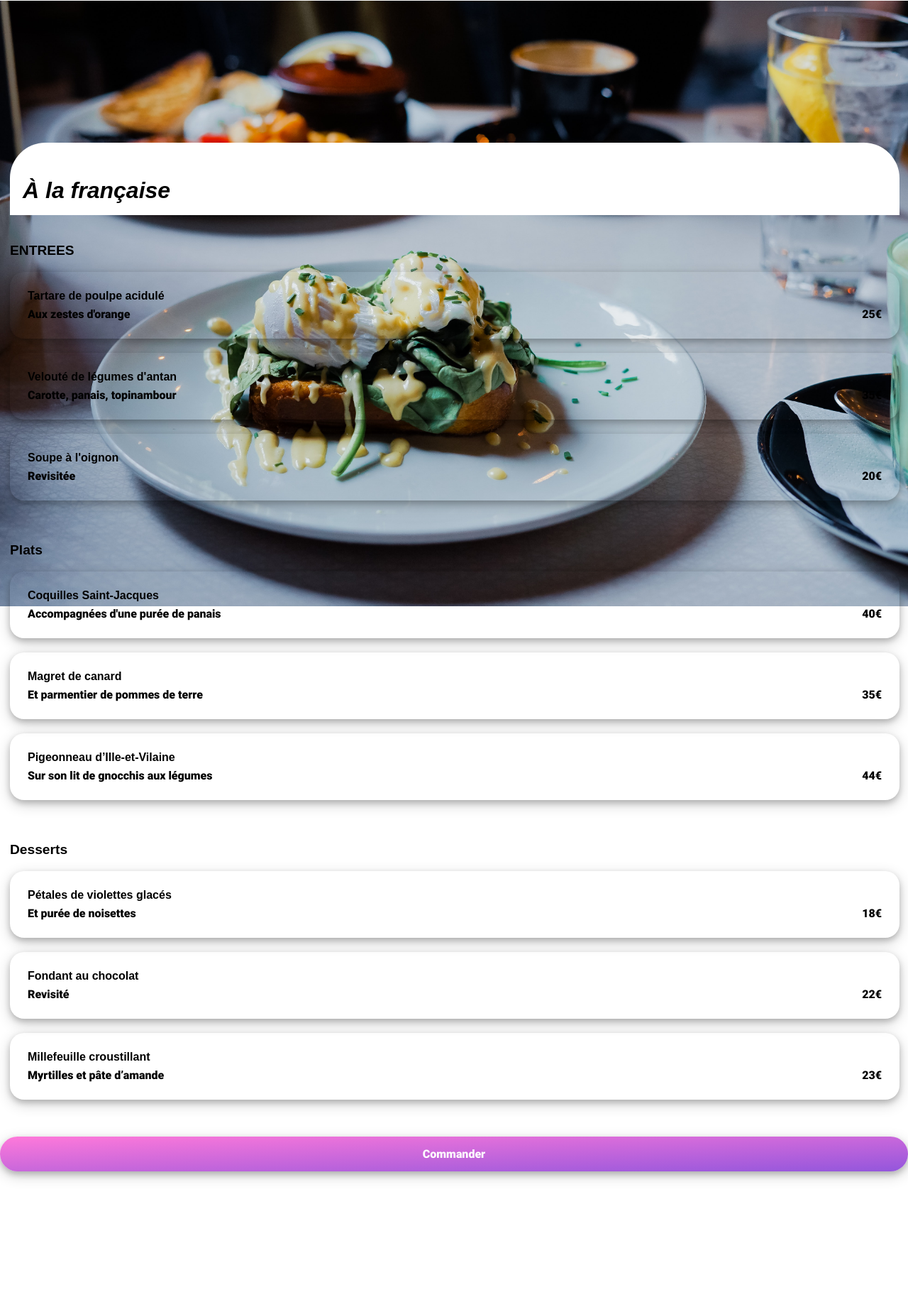
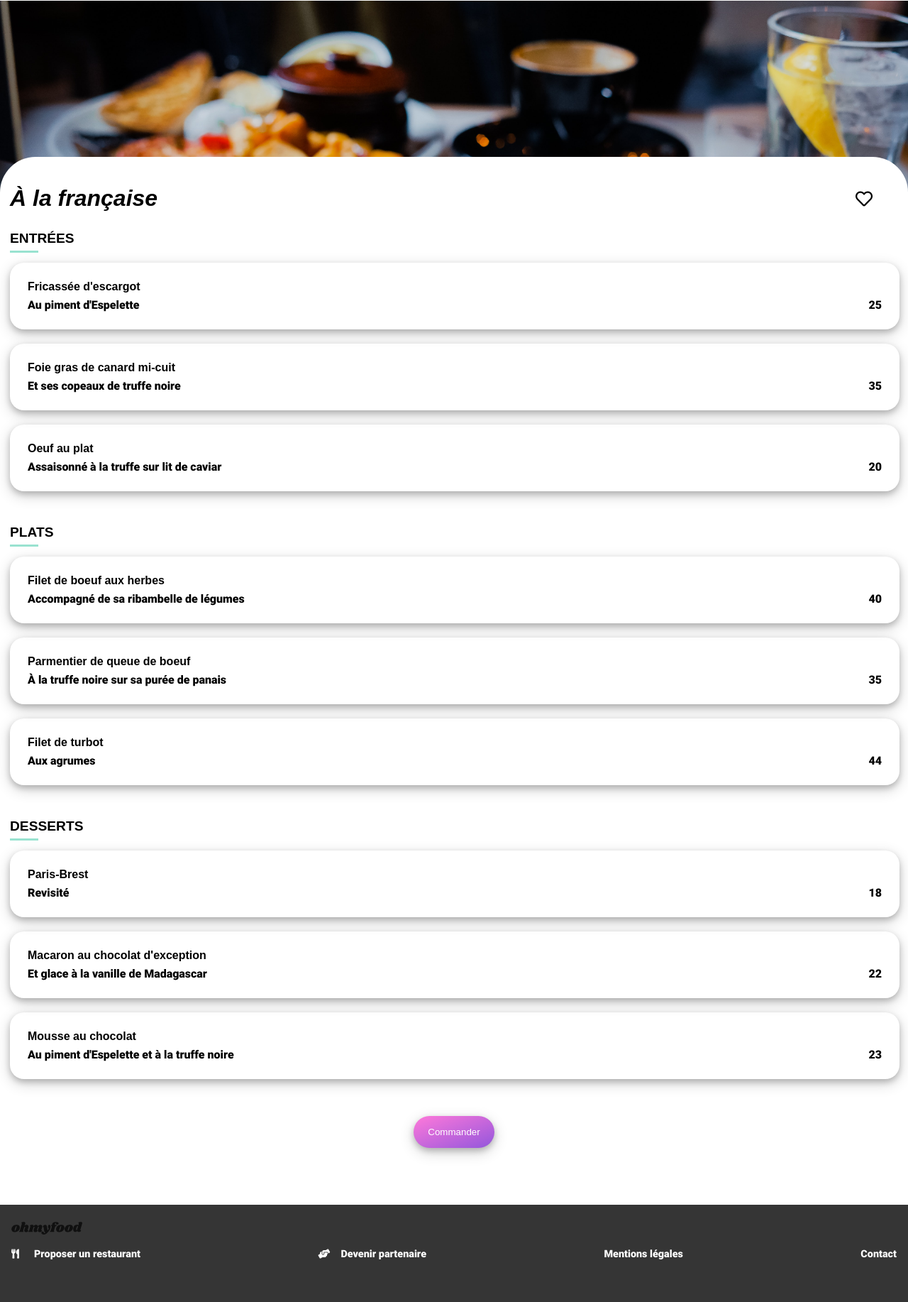
Before and after one commit to mikafrdev/MikaelDelpont_3_21092021, a website: page menu_french.html in a window 1280 px wide. Shown: the part 65-1899 px from the top of the page at 71% size. Before the commit the page ends 1763 px from the top, so only its background shows below. Drawn offline with Linux system fonts and the light colour scheme.

Commit message:
Update mobile & desktop

```diff
--- a/menu_french.html
+++ b/menu_french.html
@@ -16,93 +16,100 @@
 <body>
 
     <!-- MAIN ? -->
-    <header class="container--flexrow">
+    <header class="logo">
+            <a class="picto_arrow_back" href="index.html"><i class="fas fa-arrow-left"></i></a>
+            <a href="index.html">
+                <img src="images/ohmyfood.png" width="164" alt="Logo ohmyfood" title="Oh My Food">
+            </a>
+    </header>
 
-            <div class="logo">
-                <a class="logo__arrow_back" href="index.html"><i class="fas fa-arrow-left"></i></a>
-                <a href="index.html">
-                    <img src="images/ohmyfood.png" width="164" alt="Logo ohmyfood" title="Oh My Food">
-                </a>
+    <section class="container bgphoto bgphoto--photo3">
+
+        <div class="container--menu container--bg2">
+
+            <div class="container--flexrowmenu">
+                <h1 class="menu">À la française</h1>
+                <i class="far fa-heart picto_heart"></i>
             </div>
 
-    </header>
+            <h2 class="menu">ENTRÉES</h2>
+            <div class="title-underline"></div>
 
-    <section class="container container--bg2 bgphoto bgphoto--photo3">
+            <div class="shape shape--menu">
+                <ul>
+                    <li>
+                        <a href="#"></a>
+                        <h3>Fricassée d'escargot</h3>
+                        <p>Au piment d'Espelette </p>
+                        <p>25</p>
+                    </li>
 
-        <div class="container--menu"> <!--class utile ?-->
-            <h1>À la française</h1> <!-- Mettre le radius de H1 dans le section container -->
+                    <li>
+                        <a href="#"></a>
+                        <h3>Foie gras de canard mi-cuit</h3>
+                        <p>Et ses copeaux de truffe noire</p>
+                        <p>35</p>
+                    </li>
 
-            <h2>ENTREES</h2>
+                    <li>
+                        <a href="#"></a>
+                        <h3>Oeuf au plat</h3>
+                        <p>Assaisonné à la truffe sur lit de caviar</p>
+                        <p>20</p>
+                    </li>
 
-            <div class="shape">
+                </ul>
+            </div>
 
-                <div class="plat">
-                    <h3>Tartare de poulpe acidulé</h3>
-                    <p>Aux zestes d'orange</p>
-                    <p>25€</p>
+            <h2 class="menu">PLATS</h2>
+            <div class="title-underline"></div>
+
+                <div class="shape shape--menu">
+                <ul>
+                    <li><a href="#"></a><h3>Filet de boeuf aux herbes</h3>
+                    <p>Accompagné de sa ribambelle de légumes</p>
+                    <p>40</p></li>
+
+                    <li><a href="#"></a><h3>Parmentier de queue de boeuf</h3>
+                    <p>À la truffe noire sur sa purée de panais</p>
+                    <p>35</p></li>
+
+                    <li><a href="#"></a><h3>Filet de turbot</h3>
+                    <p>Aux agrumes</p>
+                    <p>44</p></li>
+                    </ul>
                 </div>
 
-                <div class="plat">
-                    <h3>Velouté de légumes d'antan</h3>
-                    <p>Carotte, panais, topinambour</p>
-                    <p>35€</p>
-                </div>
+                <h2 class="menu">DESSERTS</h2>
+                <div class="title-underline"></div>
 
-                <div class="plat">
-                    <h3>Soupe à l'oignon</h3>
-                    <p>Revisitée</p>
-                    <p>20€</p>
-                </div>
+                <div class="shape shape--menu">
+                <ul>
+                    <li><a href="#"></a><h3>Paris-Brest</h3>
+                    <p>Revisité</p>
+                    <p>18</p></li>
 
-                <h2>Plats</h2>
+                    <li><a href="#"></a><h3>Macaron au chocolat d'exception </h3>
+                    <p>Et glace à la vanille de Madagascar</p>
+                    <p>22</p></li>
 
-                <div class="plat">
-                    <h3>Coquilles Saint-Jacques</h3>
-                    <p>Accompagnées d'une purée de panais</p>
-                    <p>40€</p>
-                </div>
-
-                <div class="plat">
-                    <h3>Magret de canard</h3>
-                    <p>Et parmentier de pommes de terre</p>
-                    <p>35€</p>
-                </div>
-
-                <div class="plat">
-                    <h3>Pigeonneau d’Ille-et-Vilaine</h3>
-                    <p>Sur son lit de gnocchis aux légumes</p>
-                    <p>44€</p>
-                </div>
-
-                <h2>Desserts</h2>
-
-                <div class="plat">
-                    <h3>Pétales de violettes glacés</h3>
-                    <p>Et purée de noisettes</p>
-                    <p>18€</p>
-                </div>
-
-                <div class="plat">
-                    <h3>Fondant au chocolat</h3>
-                    <p>Revisité</p>
-                    <p>22€</p>
-                </div>
-
-                <div class="plat">
-                    <h3>Millefeuille croustillant</h3>
-                    <p>Myrtilles et pâte d’amande</p>
-                    <p>23€</p>
+                    <li><a href="#"></a><h3>Mousse au chocolat </h3>
+                    <p>Au piment d'Espelette et à la truffe noire</p>
+                    <p>23</p></li>
+                    </ul>
                 </div>
 
             </div>
 
         </div>
 
-        <div class="btncta">Commander</div>
+        <div class="container container--rowcenter">
+            <button class="btncta">Commander</button>
+        </div>
 
     </section>
 
-    <!--footer class="container container--padding container--footer">
+    <footer class="container container--padding container--footer">
         <a href="index.html"><img src="images/ohmyfood@2x.svg" alt="Logo ohmyfood" title="Oh My Food" /></a>
         <ul class="container container--flexrow">
             <li><i class="fas fa-utensils"></i><a href="">Proposer un restaurant</a></li>
@@ -110,7 +117,7 @@
             <li><a href="">Mentions légales</a></li>
             <li><a href="">Contact</a></li>
         </ul>
-    </footer-->
+    </footer>
 
 </body>
 </html>
--- a/scss/base/_typography.scss
+++ b/scss/base/_typography.scss
@@ -30,13 +30,23 @@ h1, h2, h3, h4 {
 
 h1 {
     font-size: 1.4em;
+    &.menu {
+        font-size: 2em;
+        font-weight: 800;
+        font-style: italic;
+    }
 }
 
 h2 {
     font-size: 1.2em;
     margin-top: 20px;
-    line-height: 60px;
     width: 100%;
+    &.hp {
+        line-height: 60px;
+    }
+    &.menu {
+        line-height: 35px;
+    }
 }
 
 h3 {
--- a/scss/components/_buttons.scss
+++ b/scss/components/_buttons.scss
@@ -2,6 +2,7 @@
     margin: 2rem 0 1rem 0;
     text-align: center;
     padding: 15px 20px;
+    border: 0;
     border-radius: 30px;
     color: $btn-colour;
     background-image: linear-gradient(to bottom right, $bg-secondary, $bg-primary);
@@ -11,55 +12,3 @@
         background: $colour-primary;
     }
 }
-
-.shape {
-    @include flexbox(column, "", "", "", center);
-    @include breakpoints (md) {
-        @include flexbox(row, wrap, "", space-between, "");
-    }
-    &__hp {
-        margin: 0 25px 0 40px;
-    }
-    & div, li {
-        position: relative;
-        @include flexbox(row, "", "", "", center);
-        width: 100%;
-        margin-bottom: 20px;
-        padding: 25px;
-        border: 0;
-        border-radius: 20px;
-        font-weight: bold;
-        cursor: pointer;
-        @include shadow;
-        & i {
-            margin-right: 23px;
-            font-size: larger;
-            color: $picto-color;
-        }
-    }
-    &--ajustwidth {
-        width: 275px;
-        @include breakpoints(lg) {
-            width: 250px;
-        }
-    }
-    &--bg {
-        background-color: $bg-colour-resto;
-    }
-    &__num {
-        &::before {
-            position: absolute;
-            left: -15px;
-            background-color: $bg-primary;
-            color: $colour-secondary;
-            border-radius: 12px;
-            padding: 5px 10px;
-            font-size: 0.8em;
-        }
-        @for $i from 1 through $btnsearchnumber {
-            &--#{$i}::before {
-                content: '#{$i}';
-            }
-        }
-    }
-}
--- /dev/null
+++ b/scss/components/_pictos.scss
@@ -0,0 +1,19 @@
+.picto_heart {
+    font-weight: 100;
+    font-size: 1.5em;
+}
+
+.picto_mobile {
+    margin-right: 23px;
+    font-size: larger;
+    color: grey;
+}
+
+.picto_arrow_back {
+    display: block;
+    position: absolute;
+    top: 1px;
+    left: 23px;
+    font-size: larger;
+    color: $bg-footer;
+}
--- a/scss/layout/_container.scss
+++ b/scss/layout/_container.scss
@@ -4,13 +4,15 @@
 }
 
 .container {
-    @include flexbox(column, "", "", "", "");
     padding-bottom: 2rem;
     &--padding {
         padding: 0 $layout-margin 2rem $layout-margin;
     }
     &--gradient {
         background-image: linear-gradient(#fff, #f6f6f6);
+    }
+    &--rowcenter {
+        @include flexbox("", "", "", center, "");
     }
     &--aligncenter {
         align-items: center;
@@ -22,11 +24,20 @@
         background-color: $bg-colour;
     }
     &--menu {
+        margin-top: 220px;
         padding: 0 12px 0 14px;
+        @include border-top-radius(50px);
     }
     &--flexrow {
         @include breakpoints(md) {
             @include flexbox(row, wrap, "", space-between, "");
+        }
+    }
+    &--flexrowmenu {
+        @include flexbox("", "", "", space-between, center);
+        padding-top: 40px;
+        & i {
+            margin-right: 38px;
         }
     }
     &--footer {
@@ -34,3 +45,62 @@
         background-color: $bg-footer;
     }
 }
+
+.shape {
+    @include flexbox(column, "", "", "", center);
+    @include breakpoints (md) {
+        @include flexbox(row, wrap, "", space-between, "");
+    }
+    & li {
+        position: relative;
+        margin-bottom: 20px;
+        padding: 25px;
+        border: 0;
+        border-radius: 20px;
+        font-weight: bold;
+        cursor: pointer;
+        @include shadow;
+        & a {
+            position: relative;
+            width: 100%;
+            height: 100%;
+            top: 0;
+            left: 0;
+        }
+    }
+    &--hp li {
+        @include flexbox(row, "", "", "", center);
+        width: 275px;
+        @include breakpoints(lg) {
+            width: 250px;
+        }
+    }
+    &--menu ul {
+        width: 100%;
+    }
+    &--menu li {
+        @include flexbox(row, wrap, "", space-between, "");
+    }
+    &--menu p {
+
+    }
+    &--bg {
+        background-color: $bg-colour-resto;
+    }
+    &__num {
+        &::before {
+            position: absolute;
+            left: -15px;
+            background-color: $bg-primary;
+            color: $colour-secondary;
+            border-radius: 12px;
+            padding: 5px 10px;
+            font-size: 0.8em;
+        }
+        @for $i from 1 through $btnsearchnumber {
+            &--#{$i}::before {
+                content: '#{$i}';
+            }
+        }
+    }
+}
--- a/scss/main.scss
+++ b/scss/main.scss
@@ -7,6 +7,7 @@
 @import "./base/typography";
 
 @import "./components/buttons";
+@import "./components/pictos";
 
 @import "./layout/header";
 @import "./layout/nav";
--- a/scss/pages/_menu.scss
+++ b/scss/pages/_menu.scss
@@ -1,30 +1,15 @@
-.logo {
-    &__arrow_back {
-        display: block;
-        position: absolute;
-        top: 1px;
-        left: 23px;
-        font-size: larger;
-        color: $bg-footer;
-    }
+a.linkall {
+    position: relative;
+    width: 100%;
+    height: 100%;
+    top: 0;
+    left: 0;
 }
 
-.resto__photo--photo3 {
-    height: 250px;
-    background-size: cover;
-    background-position: center;
-}
-
-h1 {
-    padding: 0 18px;
-    margin-top: 200px;
-    padding-top: 2rem;
-    line-height: 70px;
-    font-size: 2em;
-    font-weight: 800;
-    font-style: italic;
-    background-color: $bg-colour;
-    @include border-top-radius(50px);
+.title-underline {
+    width: 40px;
+    margin-bottom: 14px;
+    border-bottom: 3px solid $colour-border-title-secondary;
 }
 
 .plat {
@@ -38,6 +23,7 @@ h1 {
 }
 
 .bgphoto {
+    @include flexbox(column, "", "", "", "");
     background-size: contain;
     background-repeat: no-repeat;
     @each $key, $value in $lienphotos {
--- a/scss/utils/_variables.scss
+++ b/scss/utils/_variables.scss
@@ -19,6 +19,8 @@ $btn-radius: 18px;
 
 $picto-color: grey;
 
+$colour-border-title-secondary: #99e2d0;
+
 //Nombre de bouton de recherche
 $btnsearchnumber: 3;
 
```
Also changed, not shown: index.html (+18 -16 lines), scss/pages/_homepage.scss (+3 -4 lines), css/style.min.css, 1 other file.
